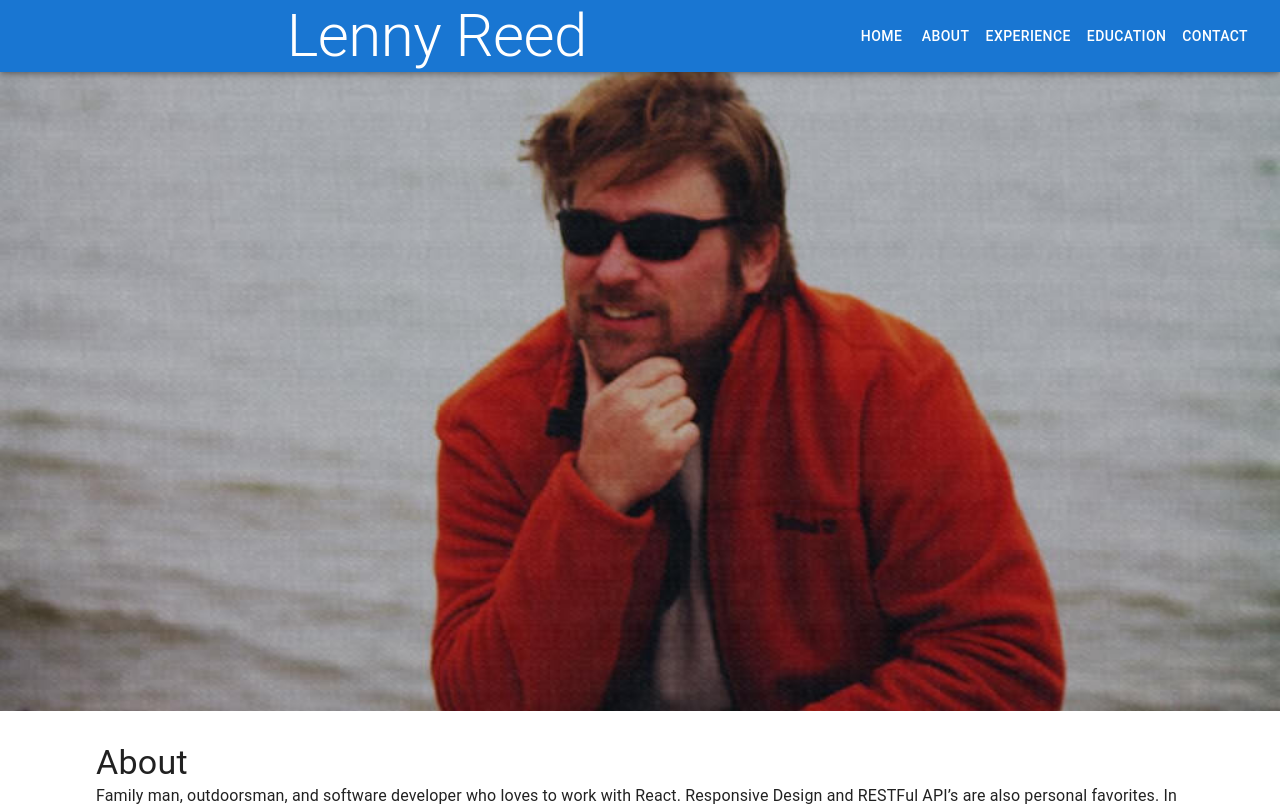
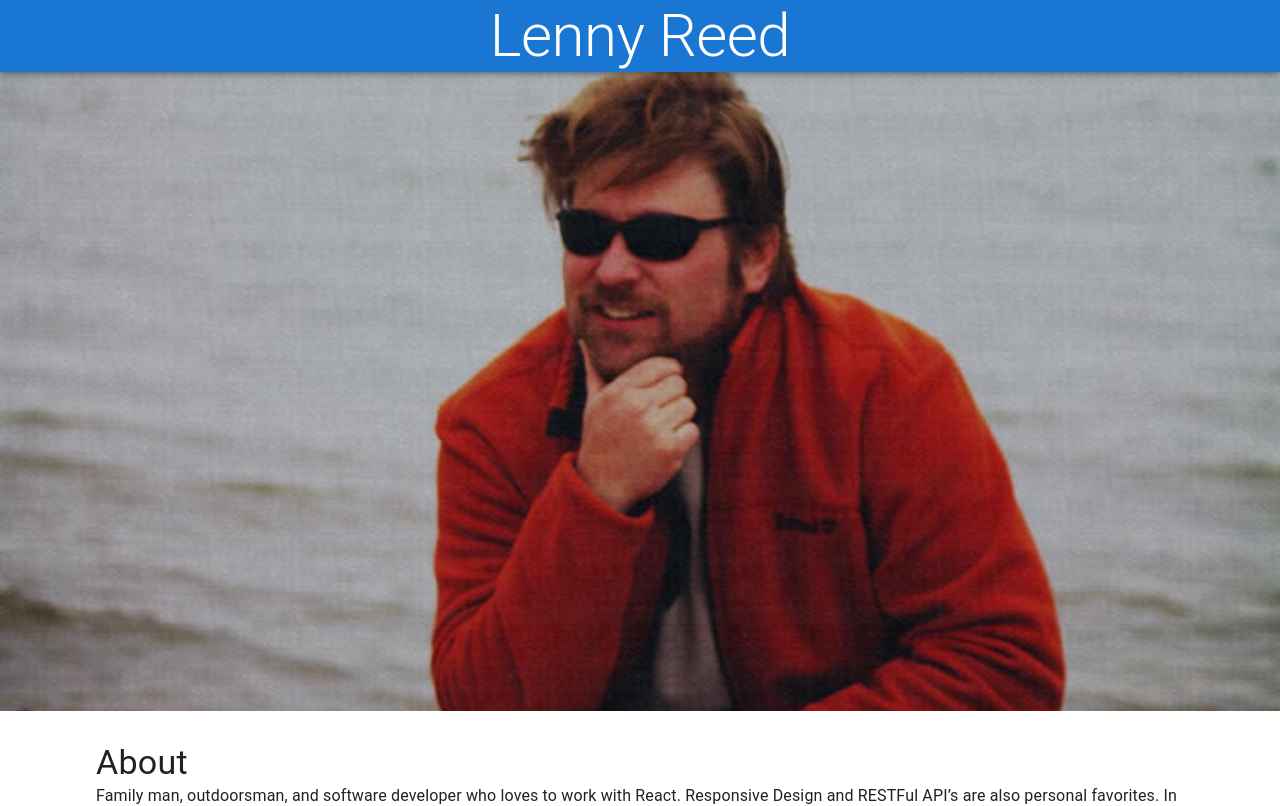
Before and after one commit to lendog75/lennyreed.com-old, a React (Create React App) app: page / in a window 1280 px wide. Shown: the top 806 px of the page. Built offline with nearby package versions, Linux system fonts and the light colour scheme.

Commit message:
hiding unused menu options

```diff
--- a/src/components/header/Header.tsx
+++ b/src/components/header/Header.tsx
@@ -26,7 +26,8 @@ interface Props {
 }
 
 const drawerWidth = 240;
-const navItems = ["Home", "About", "Experience", "Education", "Contact"];
+// "Home", "About", "Experience", "Education", "Contact"
+const navItems: string[] = [];
 
 export const Header = (props: Props) => {
   const { window } = props;
```
